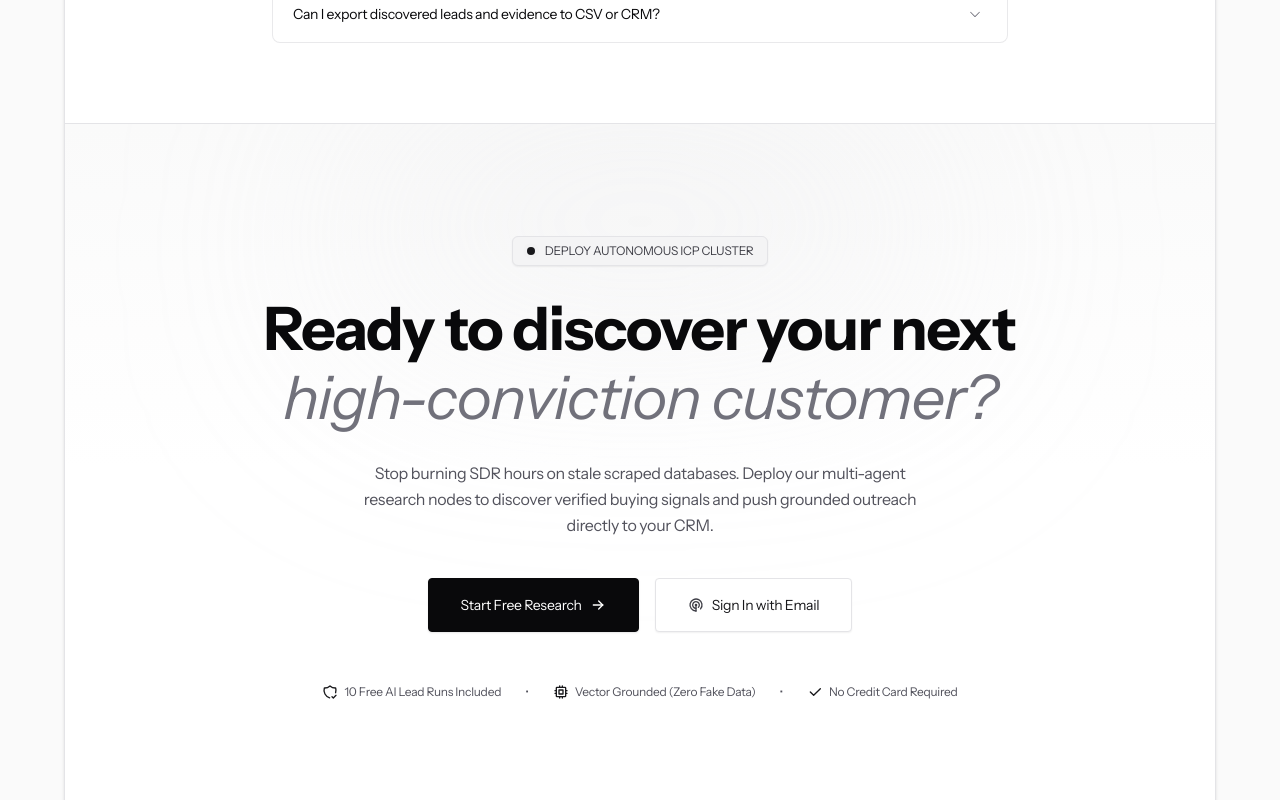
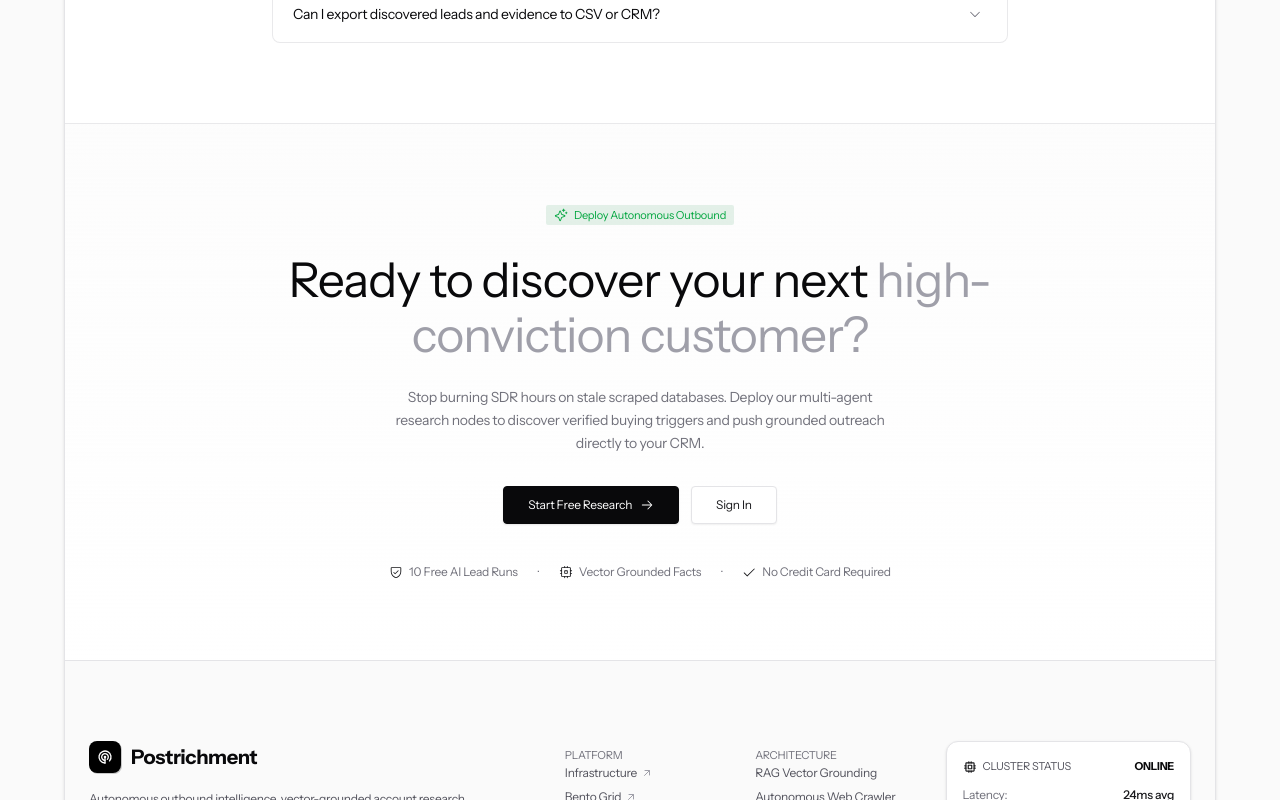
Before and after one commit to fit-edoc/prostichemet, a Next.js app in the folder frontend/: page / in a window 1280 px wide. Shown: the part 6040-6840 px from the top of the page. Built offline with nearby package versions, Linux system fonts and the light colour scheme; no server answers.

Commit message:
ui(cta): format conversion guarantees with raw Phosphor icons and bullets

```diff
--- a/frontend/src/components/landing/BottomCTA.tsx
+++ b/frontend/src/components/landing/BottomCTA.tsx
@@ -3,77 +3,69 @@
 import * as React from "react";
 import { useRouter } from "next/navigation";
 import {
-  IconArrowRight,
-  IconShieldCheck,
-  IconCpu,
-  IconRadar2,
-  IconCheck,
-} from "@tabler/icons-react";
+  ArrowRight,
+  ShieldCheck,
+  Cpu,
+  Check,
+  Sparkle,
+} from "@phosphor-icons/react";
 
 export function BottomCTA() {
   const router = useRouter();
 
   return (
-    <section className="w-full py-28 border-t border-zinc-200 bg-gradient-to-b from-zinc-50 via-white to-white relative overflow-hidden text-center">
-      {/* Halftone and ambient texture */}
-      <div className="absolute inset-0 halftone-footer opacity-30 pointer-events-none" />
-      <div className="absolute top-0 left-1/2 -translate-x-1/2 w-[600px] h-[300px] bg-gradient-to-b from-zinc-200/40 to-transparent blur-[120px] pointer-events-none rounded-full" />
-
-      <div className="max-w-4xl mx-auto px-6 space-y-7 relative z-10">
-        {/* Telemetry pill */}
-        <div className="inline-flex items-center gap-2.5 px-3.5 py-1.5 rounded-md bg-zinc-100 border border-zinc-200 text-xs font-mono text-zinc-700 shadow-[0px_1px_2px_0px_rgba(0,0,0,0.06)]">
-          <span className="relative flex h-2 w-2">
-            <span className="animate-ping absolute inline-flex h-full w-full rounded-full bg-zinc-900 opacity-75"></span>
-            <span className="relative inline-flex rounded-full h-2 w-2 bg-zinc-900"></span>
+    <section className="w-full py-20 border-t border-zinc-200/80 bg-gradient-to-b from-zinc-50/50 to-white text-center">
+      <div className="max-w-3xl mx-auto px-4 space-y-6">
+        {/* Badge */}
+        <div>
+          <span className="bg-green-700/10 text-green-600 rounded-[2px] border-0 py-[2px] px-2 text-[11px] font-normal tracking-tight inline-flex items-center gap-1.5">
+            <Sparkle className="w-3.5 h-3.5" />
+            Deploy Autonomous Outbound
           </span>
-          <span className="uppercase tracking-wider">DEPLOY AUTONOMOUS ICP CLUSTER</span>
         </div>
 
-        {/* Headline in Inter */}
-        <h2 className="text-3xl sm:text-5xl md:text-6xl font-inter font-bold text-zinc-950 tracking-tight leading-[1.15] max-w-3xl mx-auto">
+        {/* Headline */}
+        <h2 className="text-2xl sm:text-4xl md:text-5xl font-normal text-zinc-950 tracking-tight leading-[1.15]">
           Ready to discover your next{" "}
-          <span className="italic text-zinc-500 font-normal">
-            high-conviction customer?
-          </span>
+          <span className="text-zinc-400">high-conviction customer?</span>
         </h2>
 
-        <p className="font-inter text-sm sm:text-base text-zinc-600 max-w-xl mx-auto leading-relaxed">
-          Stop burning SDR hours on stale scraped databases. Deploy our multi-agent research nodes to discover verified buying signals and push grounded outreach directly to your CRM.
+        <p className="text-xs sm:text-sm text-zinc-500 max-w-lg mx-auto leading-relaxed font-normal tracking-tight">
+          Stop burning SDR hours on stale scraped databases. Deploy our multi-agent research nodes to discover verified buying triggers and push grounded outreach directly to your CRM.
         </p>
 
-        {/* Action Buttons: rounded-md, tactile box shadow */}
-        <div className="flex flex-col sm:flex-row items-center justify-center gap-4 pt-3">
+        {/* Buttons */}
+        <div className="flex flex-col sm:flex-row items-center justify-center gap-3 pt-2">
           <button
             onClick={() => router.push("/login")}
-            className="btn-invert-xl px-8 py-4 flex items-center justify-center gap-2 text-sm font-semibold cursor-pointer group w-full sm:w-auto shadow-[0px_1px_2px_0px_rgba(0,0,0,0.1)]"
+            className="btn-invert-xl px-6 py-2.5 flex items-center justify-center gap-2 text-xs font-normal tracking-tight cursor-pointer group w-full sm:w-auto shadow-xs"
           >
             <span>Start Free Research</span>
-            <IconArrowRight className="w-4 h-4 transition-transform group-hover:translate-x-1" />
+            <ArrowRight className="w-3.5 h-3.5 transition-transform group-hover:translate-x-0.5" />
           </button>
 
           <button
             onClick={() => router.push("/login")}
-            className="btn-dark-xl px-8 py-4 flex items-center justify-center gap-2 text-sm font-medium cursor-pointer w-full sm:w-auto shadow-[0px_1px_2px_0px_rgba(0,0,0,0.1)]"
+            className="btn-dark-xl px-6 py-2.5 flex items-center justify-center gap-2 text-xs font-normal tracking-tight cursor-pointer w-full sm:w-auto shadow-xs"
           >
-            <IconRadar2 className="w-4 h-4 text-zinc-700" />
-            <span>Sign In with Email</span>
+            <span>Sign In</span>
           </button>
         </div>
 
-        {/* Feature Guarantees */}
-        <div className="flex flex-wrap items-center justify-center gap-6 pt-6 text-xs text-zinc-600 font-mono">
+        {/* Guarantees */}
+        <div className="flex flex-wrap items-center justify-center gap-5 pt-4 text-xs text-zinc-500 font-normal tracking-tight">
           <div className="flex items-center gap-1.5">
-            <IconShieldCheck className="w-4 h-4 text-zinc-900" />
-            <span>10 Free AI Lead Runs Included</span>
+            <ShieldCheck className="w-3.5 h-3.5 text-zinc-900" />
+            <span>10 Free AI Lead Runs</span>
           </div>
-          <span>•</span>
+          <span>·</span>
           <div className="flex items-center gap-1.5">
-            <IconCpu className="w-4 h-4 text-zinc-900" />
-            <span>Vector Grounded (Zero Fake Data)</span>
+            <Cpu className="w-3.5 h-3.5 text-zinc-900" />
+            <span>Vector Grounded Facts</span>
           </div>
-          <span>•</span>
+          <span>·</span>
           <div className="flex items-center gap-1.5">
-            <IconCheck className="w-4 h-4 text-zinc-900" />
+            <Check className="w-3.5 h-3.5 text-zinc-900" />
             <span>No Credit Card Required</span>
           </div>
         </div>
```
